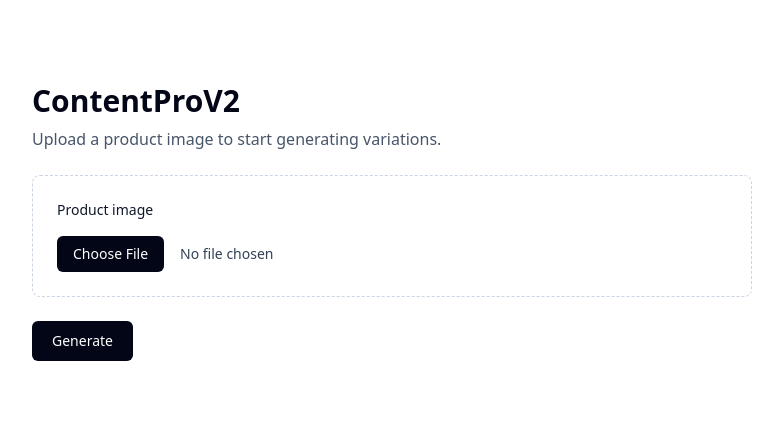
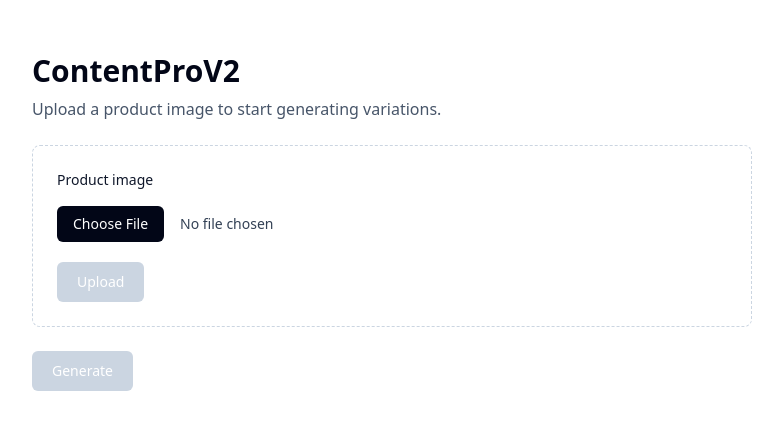
Before and after one commit to RohanConversely/ContentProV2, a React (Vite) app: page / in a window 1280 px wide. Shown: the part 178-608 px from the top of the page, without its empty margins (248-1031 px from the left). Built offline with nearby package versions, Linux system fonts and the light colour scheme; no server answers.

Commit message:
feat: supabase image upload

```diff
--- a/src/components/UploadBox.jsx
+++ b/src/components/UploadBox.jsx
@@ -1,14 +1,63 @@
-import { useState } from 'react';
+import { useEffect, useState } from 'react';
+import { supabase } from '../lib/supabase.js';
 
-export default function UploadBox() {
+export default function UploadBox({ onUploadComplete }) {
   const [selectedFile, setSelectedFile] = useState(null);
+  const [previewUrl, setPreviewUrl] = useState('');
+  const [isUploading, setIsUploading] = useState(false);
+  const [errorMessage, setErrorMessage] = useState('');
+
+  useEffect(() => {
+    if (!selectedFile) {
+      setPreviewUrl('');
+      return undefined;
+    }
+
+    const objectUrl = URL.createObjectURL(selectedFile);
+    setPreviewUrl(objectUrl);
+
+    return () => URL.revokeObjectURL(objectUrl);
+  }, [selectedFile]);
 
   function handleFileChange(event) {
     setSelectedFile(event.target.files?.[0] ?? null);
+    setErrorMessage('');
+  }
+
+  async function handleUpload() {
+    if (!selectedFile) {
+      setErrorMessage('Please select a JPG or PNG image first.');
+      return;
+    }
+
+    setIsUploading(true);
+    setErrorMessage('');
+
+    if (!supabase) {
+      setErrorMessage('Supabase is not configured. Add VITE_SUPABASE_URL and VITE_SUPABASE_ANON_KEY to .env, then restart Vite.');
+      setIsUploading(false);
+      return;
+    }
+
+    const filePath = `uploads/${Date.now()}_${selectedFile.name}`;
+    const { error } = await supabase.storage
+      .from('product image')
+      .upload(filePath, selectedFile);
+
+    if (error) {
+      setErrorMessage(error.message);
+      setIsUploading(false);
+      return;
+    }
+
+    const { data } = supabase.storage.from('product image').getPublicUrl(filePath);
+    onUploadComplete(data.publicUrl);
+    setIsUploading(false);
   }
 
   return (
-    <label className="block rounded-lg border border-dashed border-slate-300 p-6">
+    <div className="rounded-lg border border-dashed border-slate-300 p-6">
+      <label className="block">
         <span className="block text-sm font-medium text-slate-900">Product image</span>
         <input
           type="file"
@@ -16,9 +65,26 @@ export default function UploadBox() {
           onChange={handleFileChange}
           className="mt-4 block w-full text-sm text-slate-700 file:mr-4 file:rounded-md file:border-0 file:bg-slate-950 file:px-4 file:py-2 file:text-sm file:font-medium file:text-white hover:file:bg-slate-800"
         />
+      </label>
       {selectedFile && (
         <span className="mt-3 block text-sm text-slate-600">Selected: {selectedFile.name}</span>
       )}
-    </label>
+      {previewUrl && (
+        <img
+          src={previewUrl}
+          alt="Selected product preview"
+          className="mt-4 max-h-72 rounded-md border border-slate-200 object-contain"
+        />
+      )}
+      {errorMessage && <p className="mt-3 text-sm text-red-600">{errorMessage}</p>}
+      <button
+        type="button"
+        onClick={handleUpload}
+        disabled={!selectedFile || isUploading}
+        className="mt-5 rounded-md bg-slate-950 px-5 py-2.5 text-sm font-medium text-white hover:bg-slate-800 disabled:cursor-not-allowed disabled:bg-slate-300"
+      >
+        {isUploading ? 'Uploading...' : 'Upload'}
+      </button>
+    </div>
   );
 }
--- a/src/lib/supabase.js
+++ b/src/lib/supabase.js
@@ -3,4 +3,5 @@ import { createClient } from '@supabase/supabase-js';
 const supabaseUrl = import.meta.env.VITE_SUPABASE_URL;
 const supabaseAnonKey = import.meta.env.VITE_SUPABASE_ANON_KEY;
 
-export const supabase = createClient(supabaseUrl, supabaseAnonKey);
+export const supabase =
+  supabaseUrl && supabaseAnonKey ? createClient(supabaseUrl, supabaseAnonKey) : null;
--- a/src/pages/Home.jsx
+++ b/src/pages/Home.jsx
@@ -1,16 +1,23 @@
+import { useState } from 'react';
 import UploadBox from '../components/UploadBox.jsx';
 
 export default function Home() {
+  const [uploadedImageUrl, setUploadedImageUrl] = useState('');
+
   return (
     <main className="mx-auto flex min-h-screen max-w-3xl flex-col justify-center gap-6 px-6 py-12">
       <div>
         <h1 className="text-3xl font-semibold text-slate-950">ContentProV2</h1>
         <p className="mt-2 text-slate-600">Upload a product image to start generating variations.</p>
       </div>
-      <UploadBox />
+      <UploadBox onUploadComplete={setUploadedImageUrl} />
+      {uploadedImageUrl && (
+        <p className="break-all text-sm text-slate-600">{uploadedImageUrl}</p>
+      )}
       <button
         type="button"
-        className="w-fit rounded-md bg-slate-950 px-5 py-2.5 text-sm font-medium text-white hover:bg-slate-800"
+        disabled={!uploadedImageUrl}
+        className="w-fit rounded-md bg-slate-950 px-5 py-2.5 text-sm font-medium text-white hover:bg-slate-800 disabled:cursor-not-allowed disabled:bg-slate-300"
       >
         Generate
       </button>
```
Also changed, not shown: 1 other file (tests, documents, lock files or other folders). Lines whose indentation alone changed are shown as unchanged.
